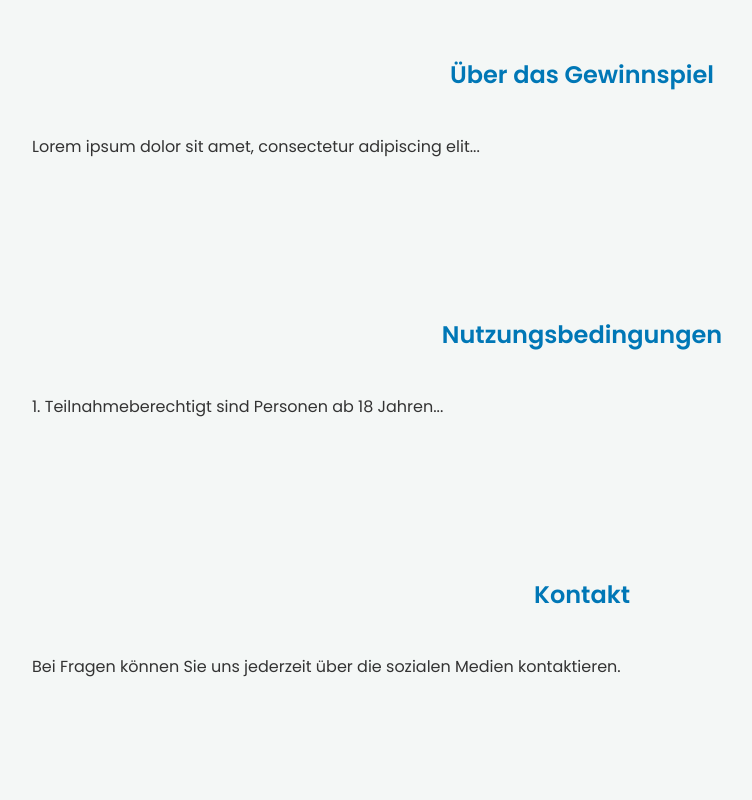
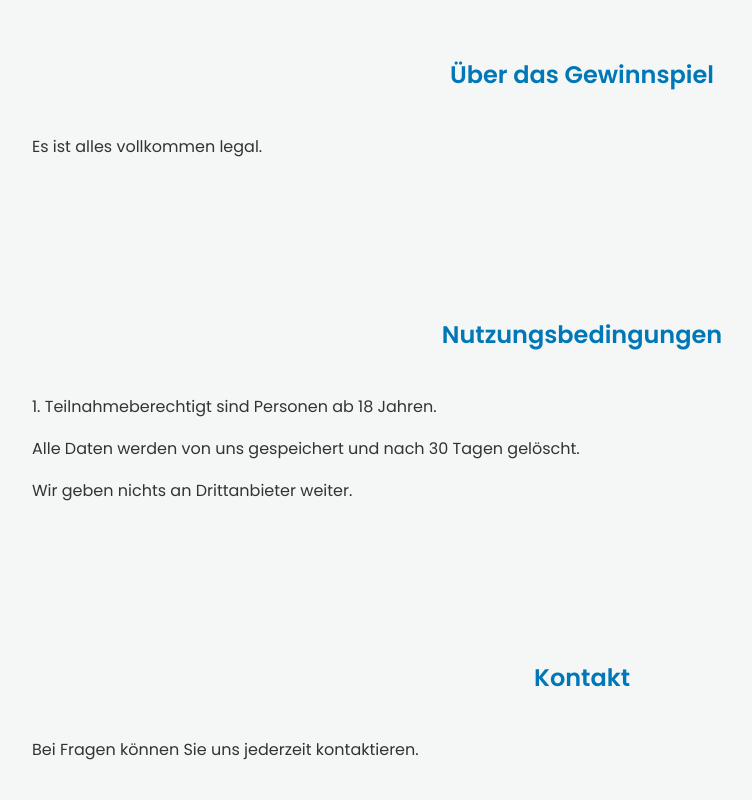
Before and after one commit to Jannescynatix/ipg, a website: page public/index.html in a window 1280 px wide. Shown: the part 1200-2000 px from the top of the page, without its empty margins (58-810 px from the left). Drawn offline with Linux system fonts and the light colour scheme; no server answers.

Commit message:
Riskanter 5. vollständiger Code-Commit

```diff
--- a/public/index.html
+++ b/public/index.html
@@ -78,21 +78,23 @@
     <section id="about" class="content-section">
         <div class="container">
             <h2>Über das Gewinnspiel</h2>
-            <p>Lorem ipsum dolor sit amet, consectetur adipiscing elit...</p>
+            <p>Es ist alles vollkommen legal.</p>
         </div>
     </section>
 
     <section id="rules" class="content-section">
         <div class="container">
             <h2>Nutzungsbedingungen</h2>
-            <p>1. Teilnahmeberechtigt sind Personen ab 18 Jahren...</p>
+            <p>1. Teilnahmeberechtigt sind Personen ab 18 Jahren.</p>
+            <p>Alle Daten werden von uns gespeichert und  nach 30 Tagen gelöscht.</p>
+            <p>Wir geben nichts an Drittanbieter weiter.</p>
         </div>
     </section>
 
     <section id="contact" class="content-section">
         <div class="container">
             <h2>Kontakt</h2>
-            <p>Bei Fragen können Sie uns jederzeit über die sozialen Medien kontaktieren.</p>
+            <p>Bei Fragen können Sie uns jederzeit kontaktieren.</p>
         </div>
     </section>
 </main>
```
